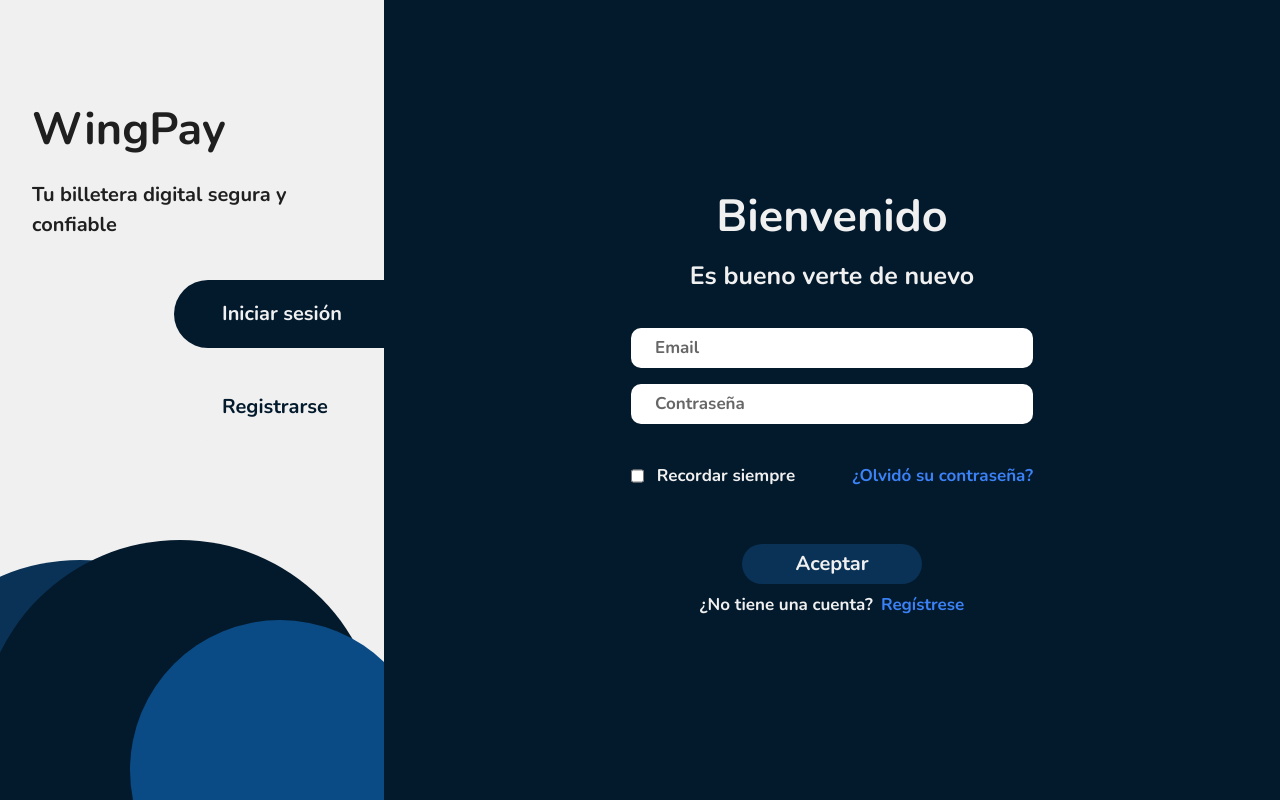
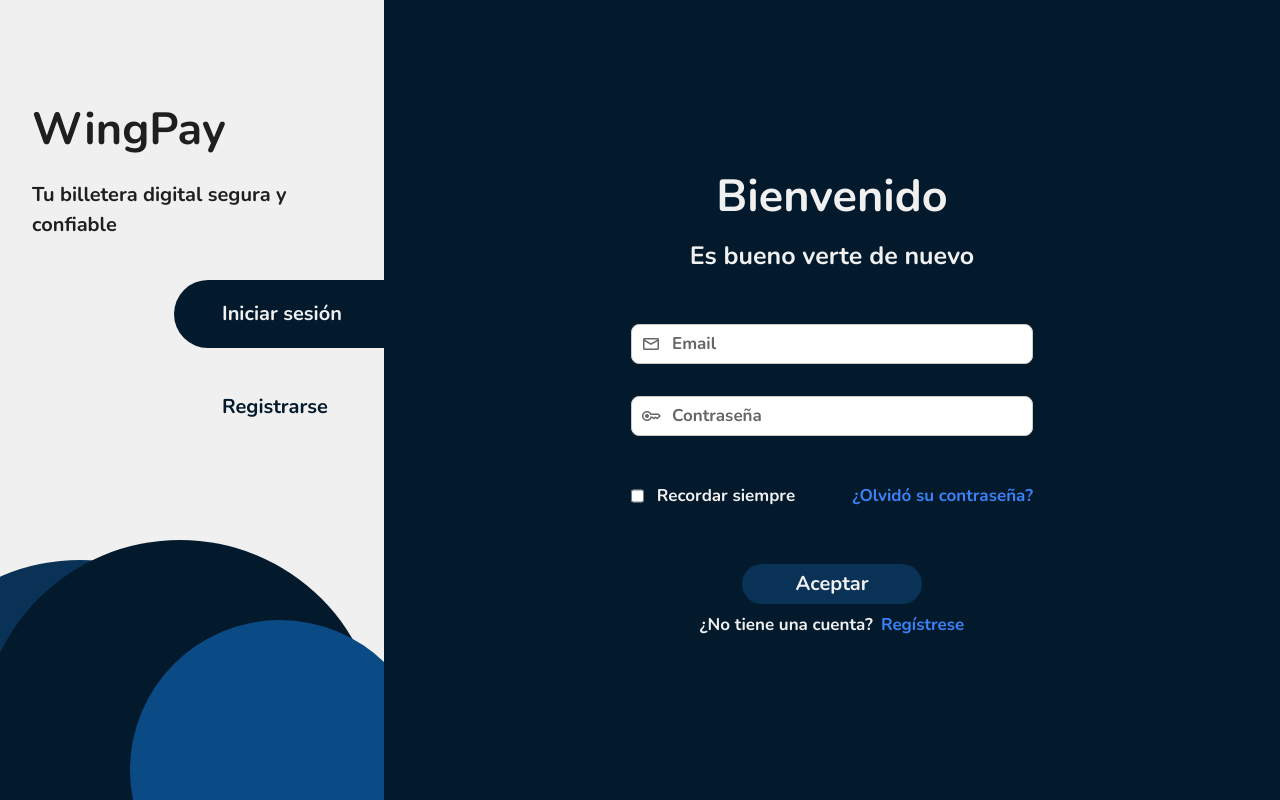
Before and after one commit to Lchiossone2004/TP_HCI, a Vue app in the folder tp-hci-g3/: page / in a window 1280 px wide. Built offline with nearby package versions, Linux system fonts and the light colour scheme.

Commit message:
icons @ login ^ register

```diff
--- a/tp-hci-g3/src/components/Auth/LoginForm.vue
+++ b/tp-hci-g3/src/components/Auth/LoginForm.vue
@@ -3,8 +3,16 @@
     <h2>Bienvenido</h2>
     <p>Es bueno verte de nuevo</p>
 
-    <input type="email" placeholder="Email" v-model="email" />
-    <input type="password" placeholder="Contraseña" v-model="password" />
+    <div class="input-with-icon">
+  <span class="material-symbols-rounded icon">mail</span>
+  <input type="email" placeholder="Email" v-model="email" />
+  </div>
+
+  <div class="input-with-icon">
+  <span class="material-symbols-rounded icon">key</span>
+  <input type="password" placeholder="Contraseña" v-model="password" />
+  </div>
+
 
     <p v-if="errorMessage" class="error">{{ errorMessage }}</p>
 
@@ -60,6 +68,28 @@ export default {
 </script>
 
 <style scoped>
+.input-with-icon {
+  position: relative;
+  display: flex;
+  align-items: center;
+}
+
+.input-with-icon input {
+  padding-left: 2.5rem;
+  height: 40px;
+  width: 100%;
+  border: 1px solid #ccc;
+  border-radius: 8px;
+  padding-right: 1rem;
+}
+
+.input-with-icon .icon {
+  position: absolute;
+  left: 10px;
+  font-size: 20px;
+  color: #666;
+}
+
 .auth-container {
   padding: 2rem 1.5rem;
   color: var(--white-text);
--- a/tp-hci-g3/src/components/Auth/RegisterForm.vue
+++ b/tp-hci-g3/src/components/Auth/RegisterForm.vue
@@ -2,13 +2,30 @@
   <div class="auth-container">
     <h2>Registrarse</h2>
     <p>¡Hola! Comience su camino con WingPay</p>
-
+    <div class="input-with-icon">
+    <span class="material-symbols-rounded icon">id_card</span>
     <input type="text" placeholder="Nombre" v-model="nombre" />
+    </div>
+    <div class="input-with-icon">
+    <span class="material-symbols-rounded icon">id_card</span>
     <input type="text" placeholder="Apellido" v-model="apellido" />
+    </div>
+    <div class="input-with-icon">
+    <span class="material-symbols-rounded icon">calendar_month</span>
     <input type="date" placeholder="Fecha de nacimiento" v-model="nacimiento" />
+    </div>
+    <div class="input-with-icon">
+    <span class="material-symbols-rounded icon">mail</span>
     <input type="email" placeholder="Email" v-model="email" />
+    </div>
+    <div class="input-with-icon">
+    <span class="material-symbols-rounded icon">call</span>
     <input type="tel" placeholder="Teléfono celular" v-model="telefono" />
+    </div>
+    <div class="input-with-icon">
+    <span class="material-symbols-rounded icon">key</span>
     <input type="password" placeholder="Contraseña" v-model="password" />
+    </div>
 
     <p v-if="formError" class="error">{{ formError }}</p>
 
@@ -51,7 +68,7 @@ export default {
       const is18OrOlder = age > 18 || (age === 18 && (monthDiff > 0 || (monthDiff === 0 && dayDiff >= 0)));
 
       if (!is18OrOlder) {
-        this.formError = 'Debes tener al menos 18 años para registrarte.';
+        this.formError = 'Debe tener al menos 18 años para registrarse.';
         return false;
       }
 
@@ -93,6 +110,28 @@ export default {
 
 
 <style scoped>
+.input-with-icon {
+  position: relative;
+  display: flex;
+  align-items: center;
+}
+
+.input-with-icon input {
+  padding-left: 2.5rem;
+  height: 40px;
+  width: 100%;
+  border: 1px solid #ccc;
+  border-radius: 8px;
+  padding-right: 1rem;
+}
+
+.input-with-icon .icon {
+  position: absolute;
+  left: 10px;
+  font-size: 20px;
+  color: #666;
+}
+
 .auth-container {
   padding: 2rem 1.5rem; /* Reduced padding */
   color: var(--white-text);
```
